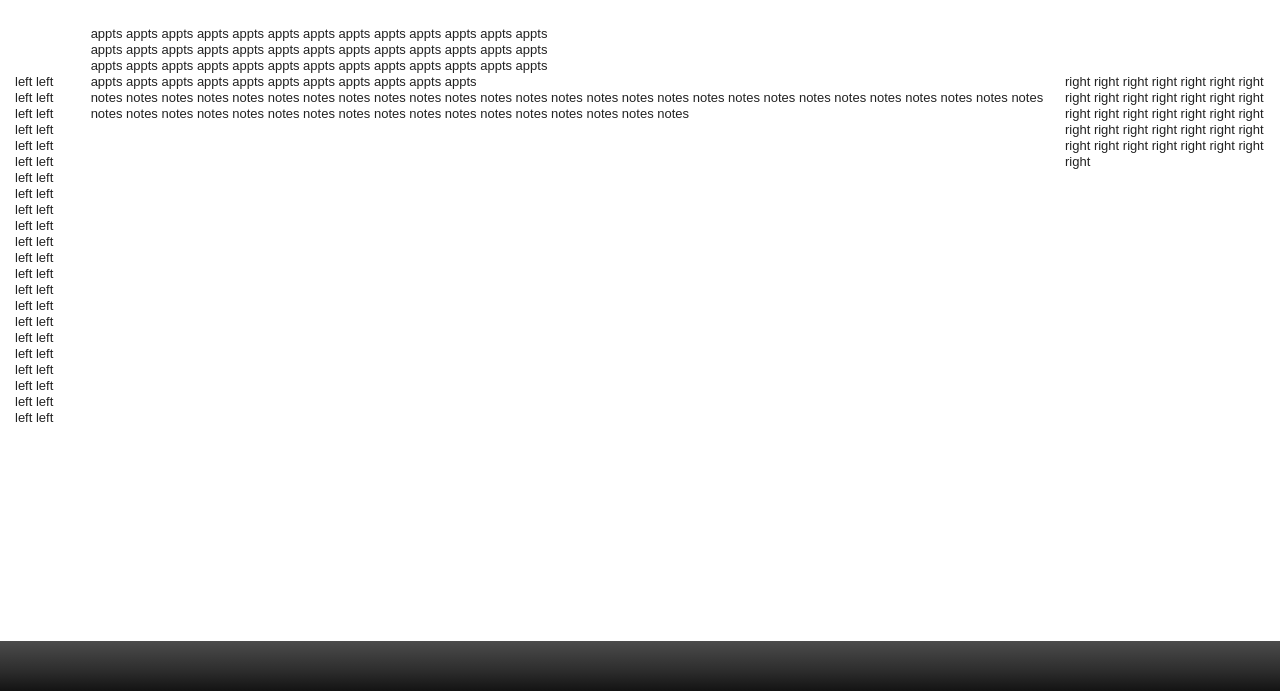
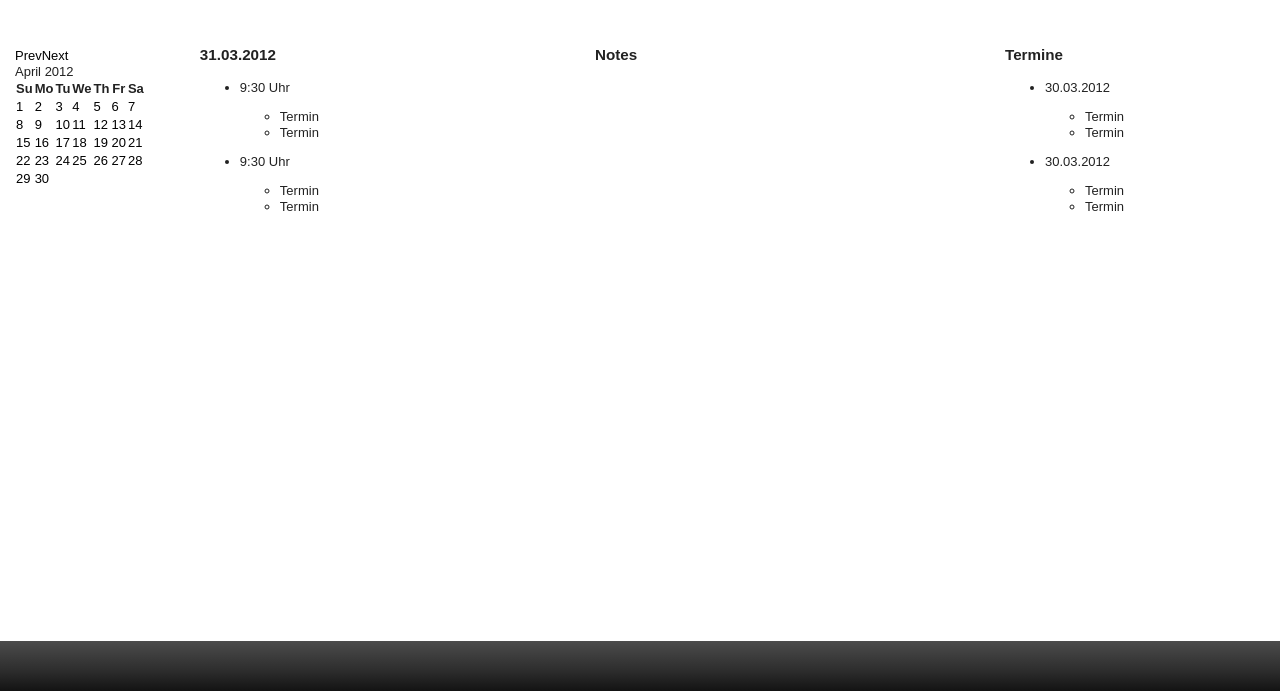
Before and after one commit to philipphock/webschedule, a PHP site: page / in a window 1280 px wide. Shown: the part 109-800 px from the top of the page. Run offline with PHP 8.4, Linux system fonts and the light colour scheme; the visitor is signed in with stand-in values (Sample User, id 1).

Commit message:
layout basics

```diff
--- a/css/default/style.css
+++ b/css/default/style.css
@@ -79,16 +79,6 @@ a:hover{
 	display:table-cell;
 	padding:5px;
 }
-.left{
-	max-width:70px;
-
-}
-.middle{
-	padding-left:25px;
-}
-.right{
-	width:200px;
-}
 
 .horizontalNav>ul{
 	list-style:none;
@@ -100,5 +90,4 @@ a:hover{
 }
 .horizontalNav>ul>li>a{
 	float:left;
-
 }
--- a/php/pages/home/content.php
+++ b/php/pages/home/content.php
@@ -8,36 +8,56 @@ $days=array("Mo","Di","Mi","Do","Fr","Sa","So");
 <div class="faketable">
 
 	<div class="left">
-		left left left left left left left left left left left
-		left left left left left left left left left left left
-		left left left left left left left left left left left
-		left left left left left left left left left left left
+		<div id="calendar"></div>
 	</div><!--left-->
 
 
 	<div class="middle">
-		<div id="appointments">
-			appts appts appts appts appts appts appts appts appts appts
-			appts appts appts appts appts appts appts appts appts appts
-			appts appts appts appts appts appts appts appts appts appts
-			appts appts appts appts appts appts appts appts appts appts
-			appts appts appts appts appts appts appts appts appts appts
+		<div class="faketable">
+		<div id="appointments" class="td">
+			<h3>31.03.2012</h3>
+			<ul>
+				<li>9:30 Uhr
+					<ul>
+						<li>Termin</li>
+						<li>Termin</li>
+					</ul>
+				</li>
+				<li>9:30 Uhr
+					<ul>
+						<li>Termin</li>
+						<li>Termin</li>
+					</ul>
+				</li>
+
+			</ul>
 		</div>
 
-		<div id="notes">
-			notes notes notes notes notes notes notes notes notes notes notes
-			notes notes notes notes notes notes notes notes notes notes notes
-			notes notes notes notes notes notes notes notes notes notes notes
-			notes notes notes notes notes notes notes notes notes notes notes
+		<div id="notes" class="td">
+			<h3>Notes</h3>
 		</div>
-
+		</div>
 	</div><!--middle-->
 
 
 	<div class="right">
-		right right right right right right right right right right right right
-		right right right right right right right right right right right right
-		right right right right right right right right right right right right
+		<h3>Termine</h3>
+		<ul>
+			<li>30.03.2012
+				<ul>
+					<li>Termin</li>
+					<li>Termin</li>
+				</ul>
+			</li>
+
+			<li>30.03.2012
+				<ul>
+					<li>Termin</li>
+					<li>Termin</li>
+				</ul>
+			</li>
+		</ul>
+
 	</div><!--right-->
 
 </div>
--- a/php/pages/home/css/default/general.css
+++ b/php/pages/home/css/default/general.css
@@ -1,6 +1,16 @@
-#appointments, #note{
-	max-width:48%;
-	width:48%;
-	display:inline-block;
-
+.left{
+	width:120px;
 }
+#appointments{
+	width: 48%;
+}
+#notes{
+	width: 48%;
+}
+.middle{
+	padding:10px;
+	padding-left:50px;
+}
+.right{
+	width:260px;
+}
--- a/php/pages/home/js/general.js
+++ b/php/pages/home/js/general.js
@@ -1,7 +1,7 @@
 
 (function(){
 	$("#viewnav").buttonset();
-	$( "#calendar" ).datepicker({ autoSize: true,dateFormat: 'dd-mm-yy' });
+	$( "#calendar" ).datepicker({ dateFormat: 'dd-mm-yy' });
 	$( "#calendar" ).datepicker($.datepicker.regional['de'] );
 
 
```
